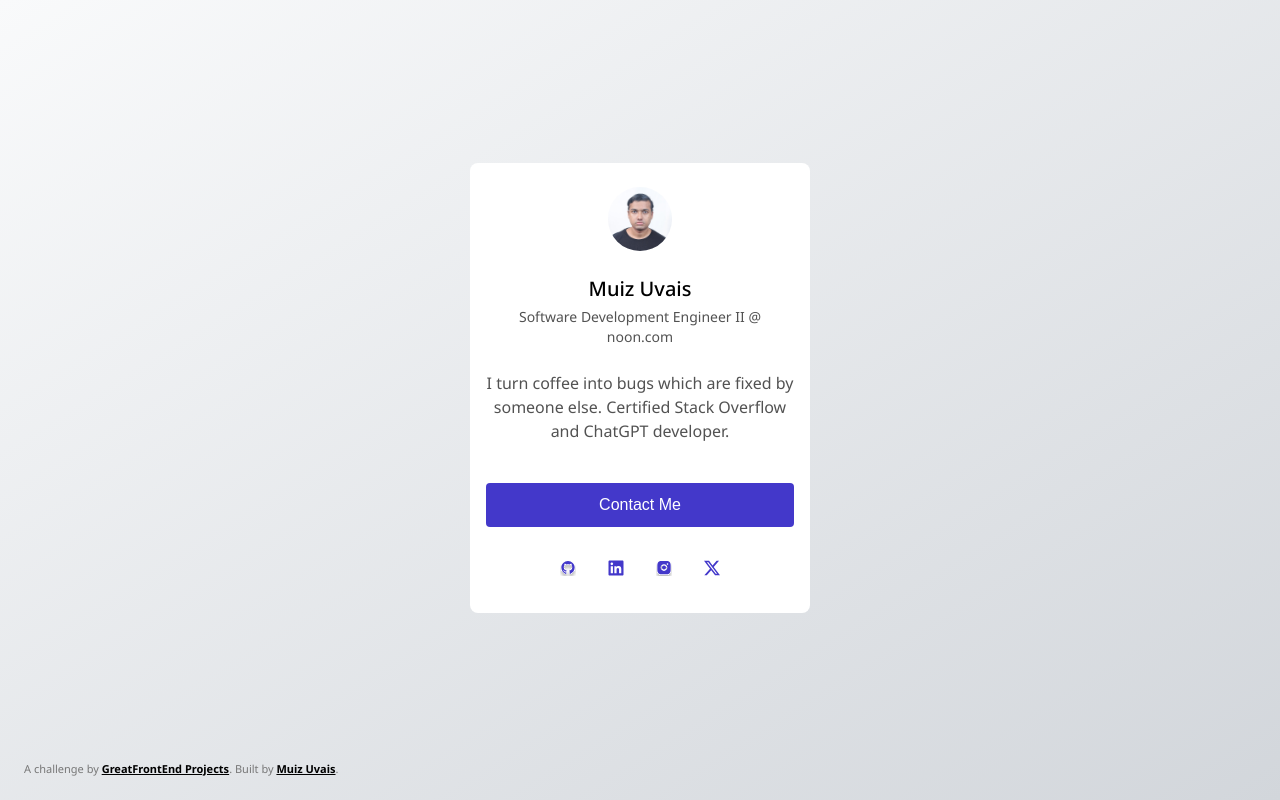
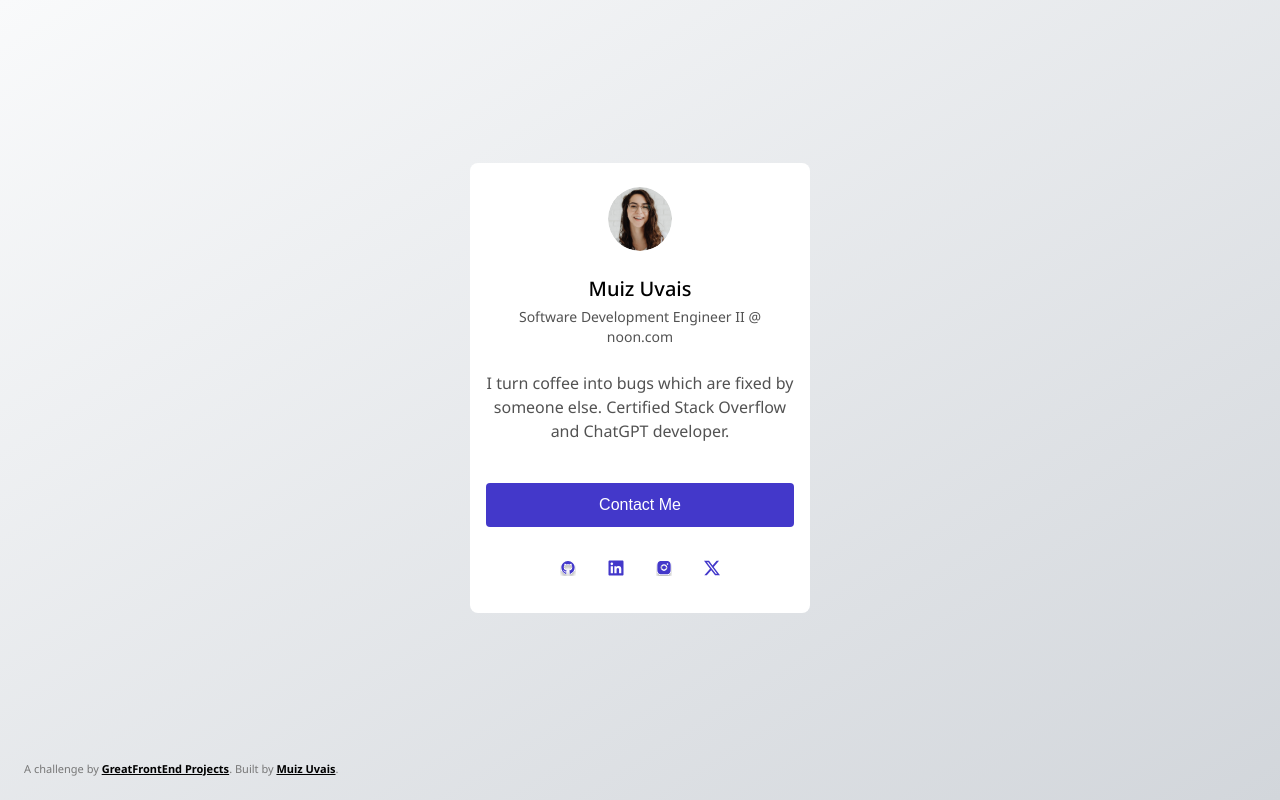
Before and after one commit to MuizU/profile-card, a Next.js app: page / in a window 1280 px wide. Built offline with nearby package versions, Linux system fonts and the light colour scheme.

Commit message:
updated icon

```diff
--- a/src/app/components/Card.tsx
+++ b/src/app/components/Card.tsx
@@ -55,7 +55,7 @@ const Card = ({
       <section className={styles.infoSection}>
         <header className={styles.headerWrapper}>
           <Image
-            src={"/profile_pic.jpg"}
+            src={"/profile_picture.svg"}
             alt="profile-pic"
             width={64}
             className={styles.headerImage}
```
Also changed, not shown: public/profile_picture.svg (added).
